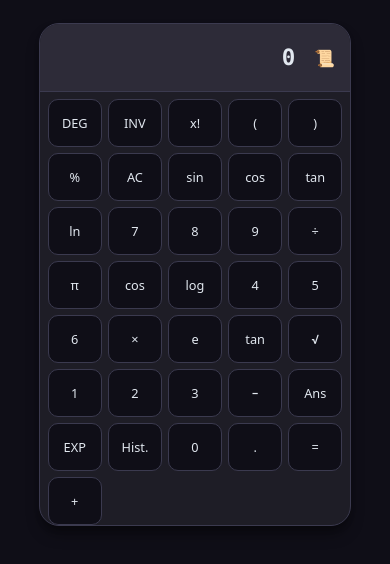
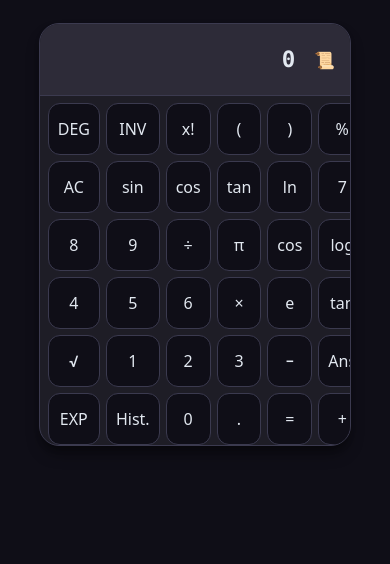
Before and after one commit to PrabodyaAldeniya/smart-calculator, a React (Vite) app: page / in a window 390 px wide. Shown: the top 564 px of the page. Built offline with nearby package versions, Linux system fonts and the light colour scheme.

Commit message:
Improve calculator button styling and alignment
Enhanced the Smart Calculator UI with subtle 3D button effects, improved color grouping, consistent sizing and spacing, and fixed the keypad grid so the + operator aligns correctly with the bottom row while preserving all existing functionality.

```diff
--- a/src/components/CalculatorButton.tsx
+++ b/src/components/CalculatorButton.tsx
@@ -18,23 +18,23 @@ export const CalculatorButton = ({
   span,
 }: ButtonProps) => {
   const baseStyles =
-    'calculator-button rounded-md h-14 flex items-center justify-center text-sm font-medium transition-colors focus:outline-none focus:ring-2 focus:ring-offset-2 focus:ring-[var(--accent)]'
+    'calculator-button rounded-md flex items-center justify-center font-medium transition-colors focus:outline-none focus:ring-2 focus:ring-offset-2 focus:ring-[var(--accent)]'
 
   const variantStyles = {
     number:
-      'bg-[var(--bg)] text-[var(--text)] hover:bg-[var(--code-bg)] dark:hover:bg-[--bg]',
+      'bg-[var(--bg)] text-[var(--text)]',
     operator:
-      'bg-[var(--accent)] text-white hover:bg-[#c855ff] dark:hover:bg-[#d0a0ff]',
+      'bg-[var(--accent)] text-white',
     function:
-      'bg-[var(--border)] text-[var(--text)] hover:bg-[var(--code-bg)] dark:hover:bg-[--code-bg]',
+      'bg-[var(--border)] text-[var(--text)]',
     equals:
-      'bg-[var(--accent)] text-white hover:bg-[#c855ff] dark:hover:bg-[#d0a0ff]',
+      'bg-[var(--accent)] text-white',
     'mode-toggle':
-      'bg-[var(--border)] text-[var(--text)] hover:bg-[var(--accent-bg)] dark:hover:bg-[--accent-border]',
+      'bg-[var(--border)] text-[var(--text)]',
     ac:
-      'bg-[var(--card-bg)] text-[var(--accent)] hover:bg-[var(--accent-bg)] dark:hover:bg-[--accent]/60',
+      'bg-[var(--card-bg)] text-[var(--accent)]',
     history:
-      'transparent text-[var(--text-h)/60] hover:bg-[var(--accent-bg)] dark:hover:bg-[--accent]/20',
+      'transparent text-[var(--text-h)/60]',
   }
 
   const isDisabled = disabled === true
--- a/src/index.css
+++ b/src/index.css
@@ -130,7 +130,7 @@
 
 .calculator-buttons {
   display: grid;
-  grid-template-columns: repeat(7, 1fr);
+  grid-template-columns: repeat(8, 1fr);
   grid-template-rows: repeat(5, auto);
   gap: 0.75rem;
   margin: 0;
@@ -148,7 +148,7 @@
   .calculator-buttons {
     gap: 0.5rem;
     padding: 0.625rem 0.75rem 0;
-    grid-template-columns: repeat(6, 1fr);
+    grid-template-columns: repeat(7, 1fr);
   }
 }
 
@@ -156,7 +156,7 @@
   .calculator-buttons {
     gap: 0.4rem;
     padding: 0.5rem 0.5rem 0;
-    grid-template-columns: repeat(5, 1fr);
+    grid-template-columns: repeat(6, 1fr);
   }
 }
 
@@ -164,14 +164,14 @@
   background: var(--bg);
   color: var(--text);
   border: 1px solid var(--border);
-  border-radius: 10px;
-  height: 48px;
+  border-radius: 12px;
+  height: 52px;
   padding: 0 0.6rem;
-  font-size: 0.85rem;
+  font-size: 16px;
   font-family: var(--sans);
   font-weight: 500;
   cursor: pointer;
-  transition: all 0.15s ease;
+  transition: background-color 150ms ease, transform 150ms ease, box-shadow 150ms ease, border-color 150ms ease;
   display: flex;
   align-items: center;
   justify-content: center;
@@ -181,10 +181,12 @@
   background: var(--accent-bg);
   border-color: var(--accent-border);
   transform: translateY(-1px);
+  box-shadow: var(--shadow), inset 0 2px 4px rgba(0, 0, 0, 0.1);
 }
 
 .calculator-button:active:not(:disabled) {
-  transform: translateY(1px) scale(0.98);
+  transform: translateY(2px);
+  box-shadow: inset 0 2px 4px rgba(0, 0, 0, 0.3), 0 2px 6px rgba(0, 0, 0, 0.2);
 }
 
 .calculator-button:focus-visible:not(:disabled) {
```
